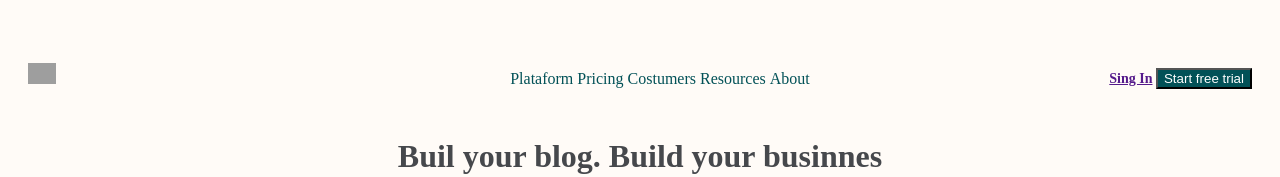
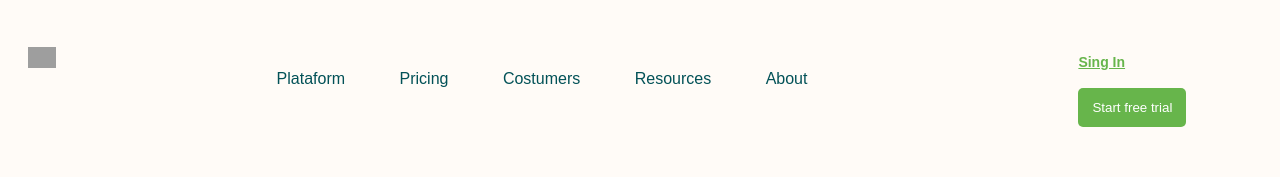
Before and after one commit to jpanti/matcha, a plain HTML site: page index.html in a window 1280 px wide. Shown: the top 177 px of the page. Drawn offline with Linux system fonts and the light colour scheme; grey boxes are pictures that could not be loaded.

Commit message:
fin sesion 2

```diff
--- a/index.html
+++ b/index.html
@@ -32,6 +32,7 @@
             <button>Start free trial</button>
         </div>
     </header>
+    <section class="main">
         <h1>Buil your blog. Build your businnes</h1>
         <p>Instantly publish articles, drive more traffic, grow your email list, and see your blog's
             impact on sales
@@ -50,5 +51,6 @@
         </form>
         <img src="https://ignos.blog/wp-content/uploads/2021/04/capterra.png" alt="imagen Capterra">
         <img src="https://getmatcha.com/wp-content/uploads/2019/09/intro_group_image.png" alt="">
+</section>
 </body>
 </html>
--- a/styles.css
+++ b/styles.css
@@ -20,14 +20,15 @@ button {
 }
 
 .header {
-    margin-top: 40px;
-    margin-left: 20px;
-    margin-right: 20px;
+    margin: 40px 20px 0;
     font-size: 0;
+    height: 45px;
+    font-family: sans-serif;
 }
 
 li{
     display: inline;
+    margin: 0 25px 0;
 }
 
 .header >*{
@@ -44,18 +45,45 @@ li{
 
 .navbar{
     width: 70%;
-    text-align: center;
+    text-align: left;
     color: #025157;
     font-weight: 500;
+
+
 }
 
 .actions{
     width: 15%;
-    text-align: right;
+    text-align: left;
     font-size: 14px;
     font-weight: 600;
+}
+
+.actions >* {
+    margin-right: 10px;
+    margin-left: 10px;
+}
+
+.actions a{
+    color: #67b54b;
+}
+
+.actions button {
+    color: #ffffff;
+    background-color: #67b54b;
+    padding-left: 14px;
+    padding-right: 14px;
+    padding-top: 12px;
+    padding-bottom: 12px;
+    border: 0;
+    border-radius: 5px;
 }
 
 .logo > img {
     width: 15%;
 }
+
+.main {
+    margin-top: 140px;
+    text-align: center;
+}
```
Lines whose indentation alone changed are shown as unchanged.
